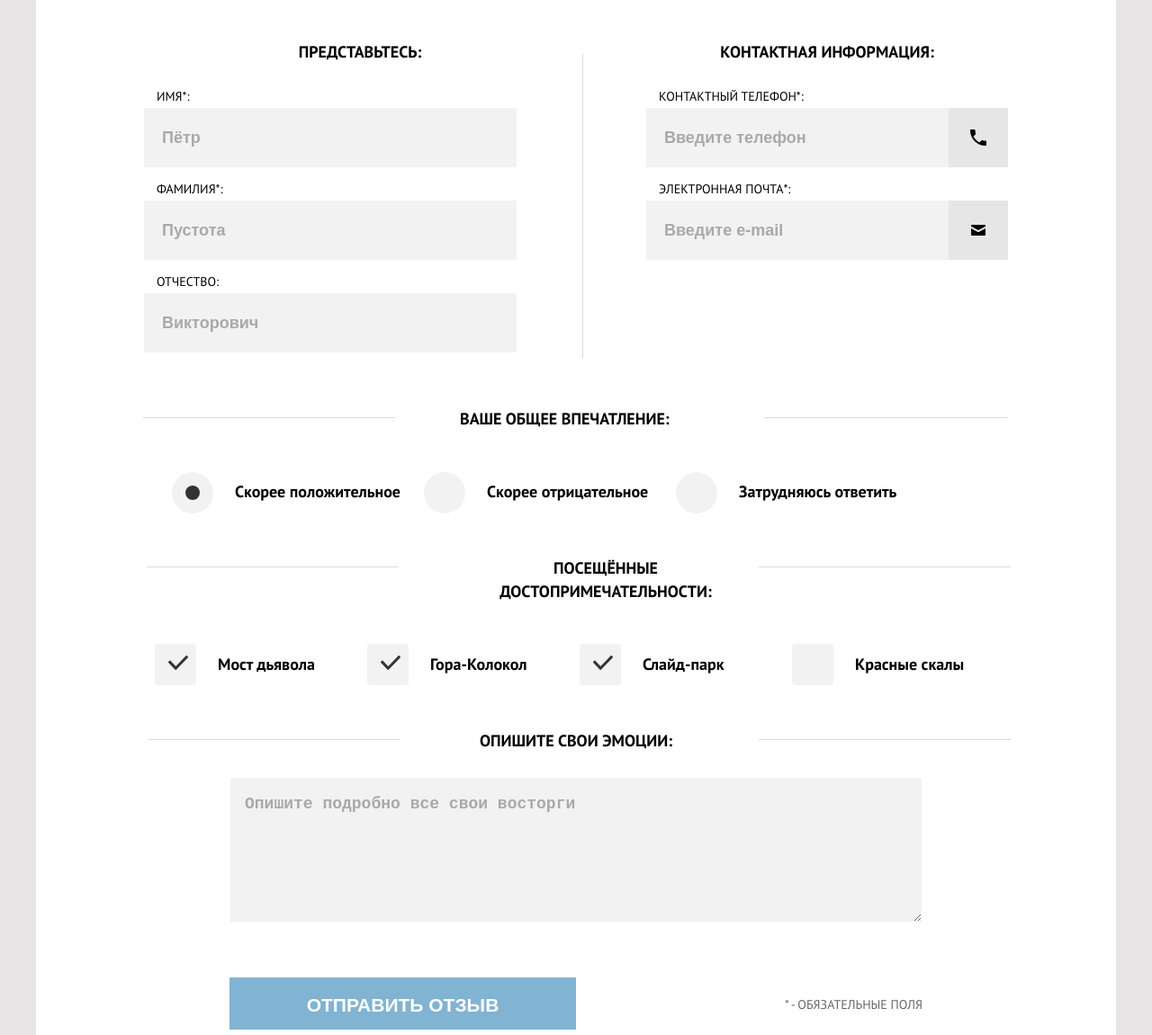
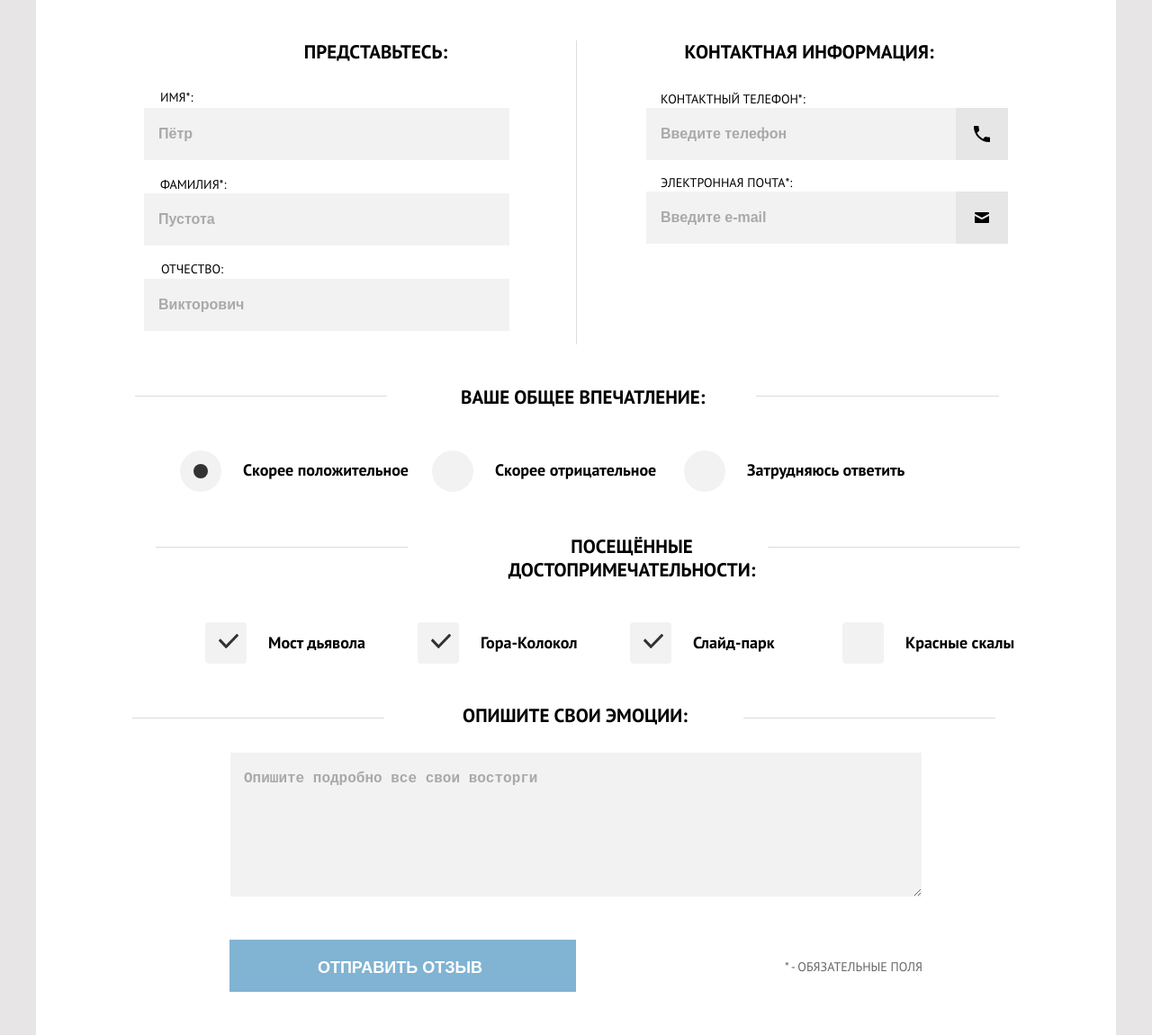
Before and after one commit to htmlacademy-adaptive/2098385-sedona-26, a website: page source/form.html in a window 1280 px wide. Shown: the part 600-1751 px from the top of the page at 90% size. Drawn offline with nearby package versions, Linux system fonts and the light colour scheme; files that its build step writes are made by us from their sources.

Commit message:
Форма пп мобил и таблет

```diff
--- a/source/form.html
+++ b/source/form.html
@@ -65,19 +65,19 @@
             <fieldset class="review__name name">
             <legend class="name__title">Представьтесь:</legend>
             <div class="name__field">
-            <label class="name__lable" for="first-name">
+            <label class="name__lable name__lable--name" for="first-name">
               Имя*:
             </label>
             <input class="name__write" type="text" value="Пётр" id="first-name" name="name__title">
           </div>
           <div class="name__field">
-            <label class="name__lable" for="surname-name">
+            <label class="name__lable name__lable--surname" for="surname-name">
               Фамилия*:
             </label>
             <input class="name__write" type="text" value="Пустота" id="surname-name" name="surname__title">
           </div>
           <div class="name__field">
-            <label class="name__lable" for="patron-name">
+            <label class="name__lable name__lable--fathername" for="patron-name">
               Отчество:
             </label>
             <input class="name__write" type="text" value="Викторович" id="patron-name" name="patron__title">
@@ -210,14 +210,14 @@
         </ul>
   </footer>
     <!-- Модальные окна -->
-    <div class="modal modal--one">
+    <div class="modal modal--one modal--close">
       <div class="modal__wrapper modal__wrapper--one">
         <h2 class="modal__title">Что-то пошло не так!</h2>
         <p class="modal__descript modal__descript--one">Проверьте поля, выделенные красным, скорее всего вы забыли их заполнить</p>
         <button class="modal__close modal__close--one button" type="button">Ок</button>
       </div>
     </div>
-    <div class="modal modal--two">
+    <div class="modal modal--two modal--close">
       <div class="modal__wrapper modal__wrapper--two">
         <h2 class="modal__title">Ваш отзыв отправлен!</h2>
         <p class="modal__descript modal__descript--two">Спасибо за ваше участие, ваш отзыв уже поступил к нам.В ближайшее время мы опубликуем его на сайте.</p>
--- a/source/sass/area.scss
+++ b/source/sass/area.scss
@@ -7,7 +7,8 @@
   font-size: 18px;
   font-weight: 700;
   line-height: 26px;
-  padding-top: 24px;
+  padding-top: 25px;
+  padding-left: 6px;
   margin-bottom: 20px;
   text-align: center;
 }
@@ -16,6 +17,9 @@
   .area__title {
     position: relative;
     margin-bottom: 28px;
+    font-size: 21px;
+    padding-left: 0;
+    padding-top: 20px;
   }
 
   .area__title::before {
@@ -24,8 +28,8 @@
     width: 123px;
     height: 1px;
     background-color: #dbdbdb;
-    left: -210px;
-    top: 35px;
+    left: -200px;
+    top: 30px;
   }
 
   .area__title::after {
@@ -34,8 +38,8 @@
     width: 123px;
     height: 1px;
     background-color: #dbdbdb;
-    left: 312px;
-    top: 35px;
+    left: 317px;
+    top: 30px;
   }
 }
 
@@ -67,12 +71,14 @@
 
 .area__comment {
   color: rgba(0, 0, 0, 0.3);
-  padding: 16px;
   box-sizing: border-box;
+  padding: 12px;
+  padding-top: 16px;
+  padding-left: 17px;
   font-weight: 700;
   font-size: 18px;
   line-height: 26px;
-  margin-bottom: 56px;
+  margin-bottom: 51px;
   min-width: 279px;
   height: 150px;
   background-color: #f2f2f2;
@@ -94,6 +100,9 @@
   @media (min-width: $tablet-width) {
     width: 648px;
     min-height: 160px;
+    font-size: 16px;
+    margin-bottom: 42px;
+    padding-left: 15px;
   }
 
   @media (min-width: $desktop-width) {
--- a/source/sass/check.scss
+++ b/source/sass/check.scss
@@ -6,11 +6,12 @@
   list-style-type: none;
   padding: 0;
   margin: 0;
-  margin-left: 82px;
+  margin-left: 49px;
 
   @media (min-width: $tablet-width) {
     display: grid;
-    grid-template-columns: 240px 240px;
+    grid-template-columns: 259px 232px;
+    margin-left: 140px;
   }
 
   @media (min-width: $desktop-width) {
@@ -23,7 +24,7 @@
   font-size: 18px;
   font-weight: 700;
   line-height: 26px;
-  padding-top: 24px;
+  padding-top: 22px;
   text-align: center;
   margin-bottom: 30px;
 }
@@ -32,6 +33,7 @@
 @media (min-width: $tablet-width) {
   .check__title {
     position: relative;
+    font-size: 21px;
     margin-bottom: 38px;
     margin-right: 263px;
   }
@@ -42,8 +44,8 @@
     width: 123px;
     height: 1px;
     background-color: #dbdbdb;
-    left: -200px;
-    top: 35px;
+    left: -185px;
+    top: 48px;
   }
 
   .check__title::after {
@@ -52,8 +54,8 @@
     width: 123px;
     height: 1px;
     background-color: #dbdbdb;
-    left: 320px;
-    top: 35px;
+    left: 335px;
+    top: 50px;
   }
 }
 
@@ -98,6 +100,10 @@
   font-size: 18px;
   line-height: 26px;
   font-weight: 700;
+
+  @media (min-width: $tablet-width) {
+    margin-left: -2px;
+  }
 }
 
 .check__mark {
--- a/source/sass/contacts.scss
+++ b/source/sass/contacts.scss
@@ -13,8 +13,8 @@
     width: 1px;
     height: 338px;
     background-color: #dbdbdb;
-    left: 7px;
-    top: -60px;
+    left: 0;
+    top: -75px;
   }
 }
 
@@ -25,9 +25,9 @@
   font-weight: 700;
   line-height: 26px;
   margin: 0;
-  margin-bottom: 37px;
+  margin-bottom: 35px;
   color: rgba(0, 0, 0, 0.3);
-  padding: 16px;
+  padding: 12px;
   width: 87%;
 
   &:hover {
@@ -39,6 +39,10 @@
     color: #000000;
     background: none;
     border: solid 4px #e5e5e5;
+  }
+
+  @media (min-width: $tablet-width) {
+    font-size: 16px;
   }
 
   @media (min-width: $desktop-width) {
@@ -53,12 +57,14 @@
   line-height: 26px;
   margin: 0;
   text-align: center;
-  padding-top: 24px;
+  padding-top: 29px;
   margin-bottom: 41px;
 
   @media (min-width: $tablet-width) {
     padding-top: 0;
     margin-bottom: 49px;
+    margin-left: -20px;
+    font-size: 21px;
   }
 }
 
@@ -68,8 +74,8 @@
   &::before {
     content: "";
     position: absolute;
-    width: 66px;
-    height: 66px;
+    width: 58px;
+    height: 58px;
     background-color: #e6e6e6;
     right: 0;
   }
@@ -104,5 +110,10 @@
   margin: 0;
   position: absolute;
   top: -23px;
-  left: 14px;
+  left: 19px;
+
+  @media (min-width: $tablet-width) {
+    left: 16px;
+    top: -20px;
+  }
 }
--- a/source/sass/lead.scss
+++ b/source/sass/lead.scss
@@ -29,7 +29,7 @@
 .lead__title {
   display: block;
   margin: 0;
-  margin-bottom: 26px;
+  margin-bottom: 24px;
   text-transform: uppercase;
   font-size: 18px;
   font-weight: 700;
@@ -38,7 +38,7 @@
 
   @media (min-width: $tablet-width) {
     font-size: 30px;
-    margin-bottom: 33px;
+    margin-bottom: 22px;
   }
 
   @media (min-width: $desktop-width) {
@@ -49,7 +49,7 @@
 .lead__description {
   display: block;
   margin: 0;
-  margin-left: 20px;
+  margin-left: 24px;
   margin-right: 20px;
   padding-bottom: 36px;
   text-transform: uppercase;
@@ -59,7 +59,7 @@
   @media (min-width: $tablet-width) {
     max-width: 435px;
     margin-left: 166px;
-    margin-bottom: 81px;
+    margin-bottom: 105px;
     padding-bottom: 0;
 
     br {
--- a/source/sass/name.scss
+++ b/source/sass/name.scss
@@ -23,6 +23,8 @@
 
   @media (min-width: $tablet-width) {
     margin-bottom: 49px;
+    padding-left: 37px;
+    font-size: 21px;
   }
 }
 
@@ -30,11 +32,11 @@
   background-color: #f2f2f2;
   color: rgba(0, 0, 0, 0.3);
   border: 4px solid transparent;
-  font-size: 18px;
+  font-size: 16px;
   font-weight: 700;
   line-height: 26px;
   margin: 0;
-  padding: 16px;
+  padding: 12px;
   width: 87%;
   margin-bottom: 37px;
 
@@ -54,6 +56,19 @@
   text-transform: uppercase;
   margin: 0;
   position: absolute;
-  top: -23px;
-  left: 14px;
 }
+
+.name__lable--name {
+  top: -22px;
+  left: 18px;
+}
+
+.name__lable--surname {
+  top: -20px;
+  left: 18px;
+}
+
+.name__lable--fathername {
+  top: -21px;
+  left: 19px;
+}
--- a/source/sass/radio.scss
+++ b/source/sass/radio.scss
@@ -6,11 +6,12 @@
   list-style-type: none;
   padding: 0;
   margin: 0;
-  margin-left: 82px;
+  margin-left: 53px;
 
   @media (min-width: $tablet-width) {
     display: grid;
-    grid-template-columns: 280px 280px;
+    grid-template-columns: 300px 280px;
+    margin-left: 100px;
   }
 
   @media (min-width: $desktop-width) {
@@ -22,7 +23,12 @@
   font-size: 18px;
   font-weight: 700;
   line-height: 26px;
-  margin-bottom: 35px;
+  margin-bottom: 37px;
+  margin-right: 11px;
+
+  @media (min-width: $tablet-width) {
+    margin-right: 0;
+  }
 }
 
 .radio__title {
@@ -31,14 +37,16 @@
   font-weight: 700;
   line-height: 26px;
   padding-top: 24px;
+  padding-left: 12px;
   margin-bottom: 30px;
 }
 
 @media (min-width: $tablet-width) {
   .radio__title {
     position: relative;
+    font-size: 21px;
     margin-bottom: 38px;
-    margin-left: 183px;
+    margin-left: 178px;
   }
 
   .radio__title::before {
--- a/source/sass/review.scss
+++ b/source/sass/review.scss
@@ -1,6 +1,6 @@
 .review {
   margin: 0;
-  padding-top: 24px;
+  padding-top: 16px;
   padding-left: 20px;
   padding-right: 20px;
   padding-bottom: 24px;
@@ -14,7 +14,7 @@
     padding-left: 60px;
     padding-right: 60px;
     margin: auto;
-    margin-bottom: 100px;
+    margin-bottom: 95px;
   }
 
   @media (min-width: $desktop-width) {
@@ -29,7 +29,7 @@
   background: #81b3d2;
   color: #ffffff;
   text-decoration: none;
-  font-size: 21px;
+  font-size: 18px;
   font-weight: 700;
   line-height: 26px;
   border: 0;
@@ -51,6 +51,10 @@
 
   &:disabled {
     background-color: #e5e5e5;
+  }
+
+  @media (min-width: $tablet-width) {
+    padding-left: 0;
   }
 
   @media (min-width: $desktop-width) {
```
